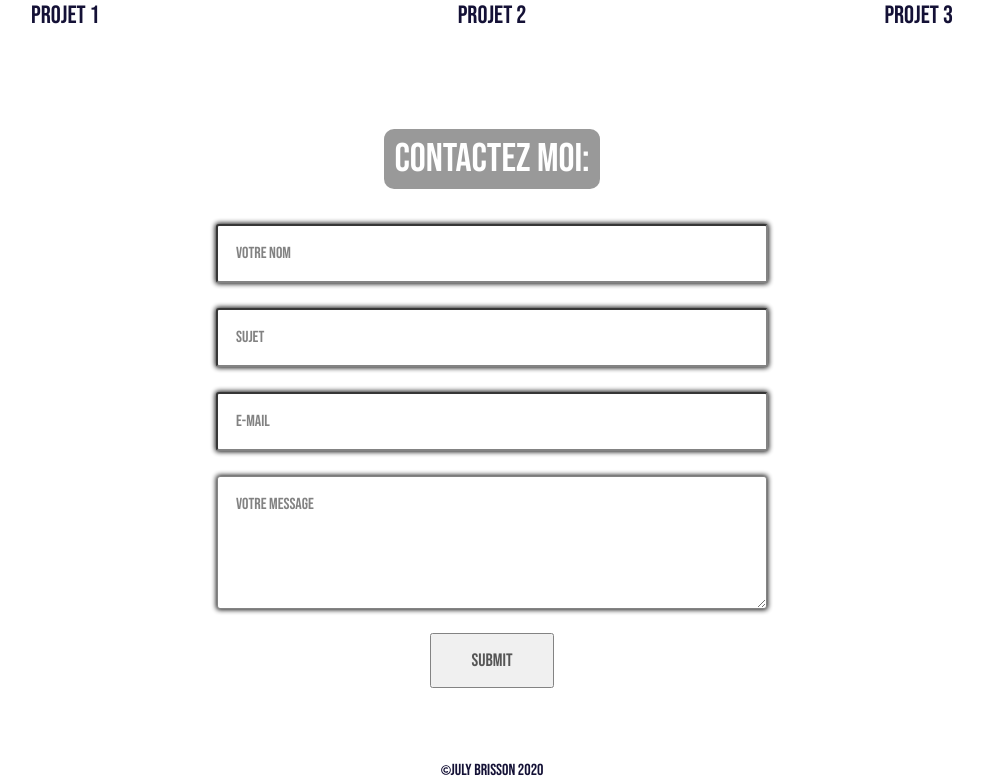
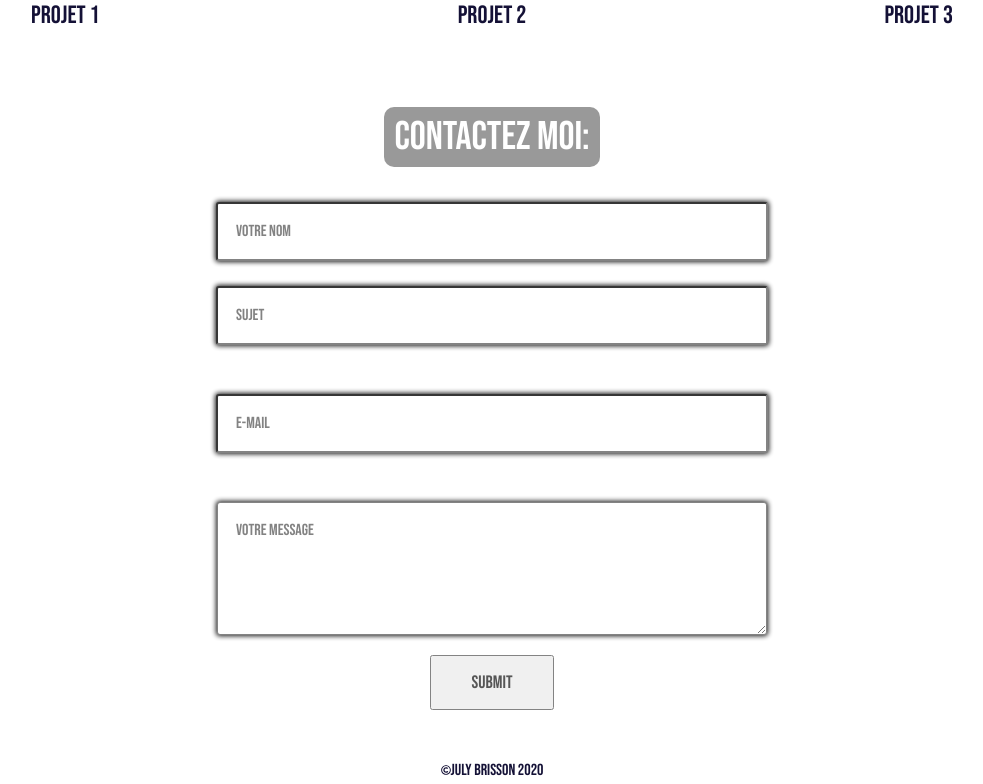
Before and after one commit to JulyBrn/CvEnLigne, a PHP site: page / in a window 1280 px wide. Shown: the part 2151-2935 px from the top of the page, without its empty margins (148-1131 px from the left). Run offline with PHP 8.4, Linux system fonts and the light colour scheme; some libraries are stand-ins or nearby versions.

Commit message:
modification photo cv

```diff
--- a/style.css
+++ b/style.css
@@ -364,6 +364,10 @@ html
 {
 	width: 50%;
 	text-align: center;
+	display: flex;
+	flex-direction: column;
+	justify-content: center;
+	align-items: center;
 
 }
 
--- a/style375px.css
+++ b/style375px.css
@@ -1,4 +1,4 @@
-@media all and (max-width: 320px)
+@media all and (max-width: 375px)
 {
     .generate-sections-container.enable-parallax
     {
```
Also changed, not shown: 1 other file.
